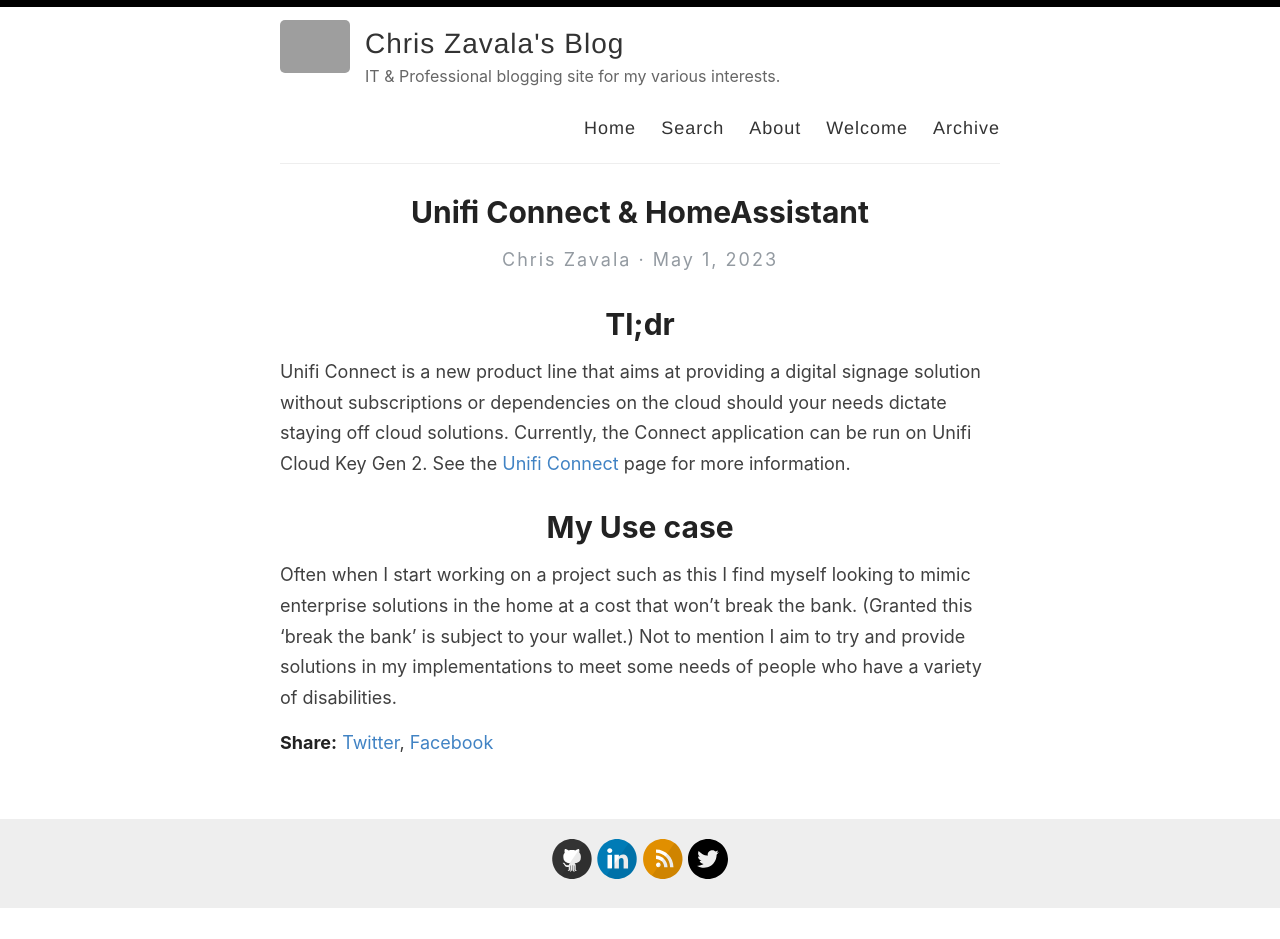
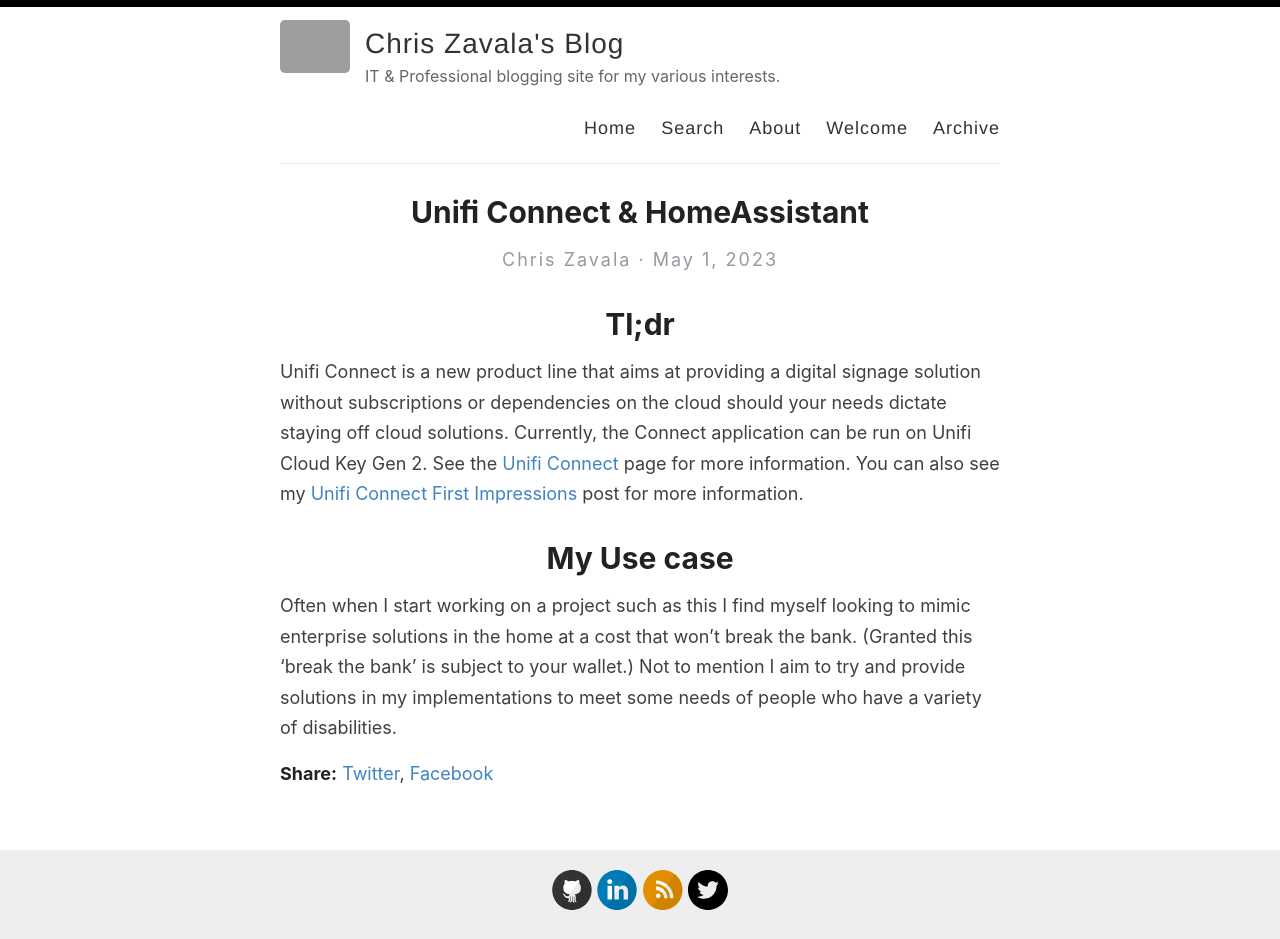
Before and after one commit to zavalalabs/zavalalabs.github.io, a Jekyll site: the page built from _posts/2023-5-01-Unifi-Connect_&_HomeAssistant.md, in a window 1280 px wide. Built offline with Jekyll 4.4.1, drawn with Linux system fonts in a browser that asks for light colours; before the commit the page ends 909 px from its top, so only the background shows below that; grey boxes are pictures that could not be loaded.

```diff
--- a/_posts/2023-5-01-Unifi-Connect_&_HomeAssistant.md
+++ b/_posts/2023-5-01-Unifi-Connect_&_HomeAssistant.md
@@ -7,6 +7,7 @@
 # Tl;dr
 
 Unifi Connect is a new product line that aims at providing a digital signage solution without subscriptions or dependencies on the cloud should your needs dictate staying off cloud solutions. Currently, the Connect application can be run on Unifi Cloud Key Gen 2. See the [Unifi Connect](https://www.ui.com/unifi/unifi-connect/) page for more information.
+You can also see my [Unifi Connect First Impressions](https://zavalalabs.github.io/2023/4/24/Unifi-Connect-First-Impressions.html) post for more information.
 
 # My Use case
 
```
Also changed, not shown: README.md (deleted).
